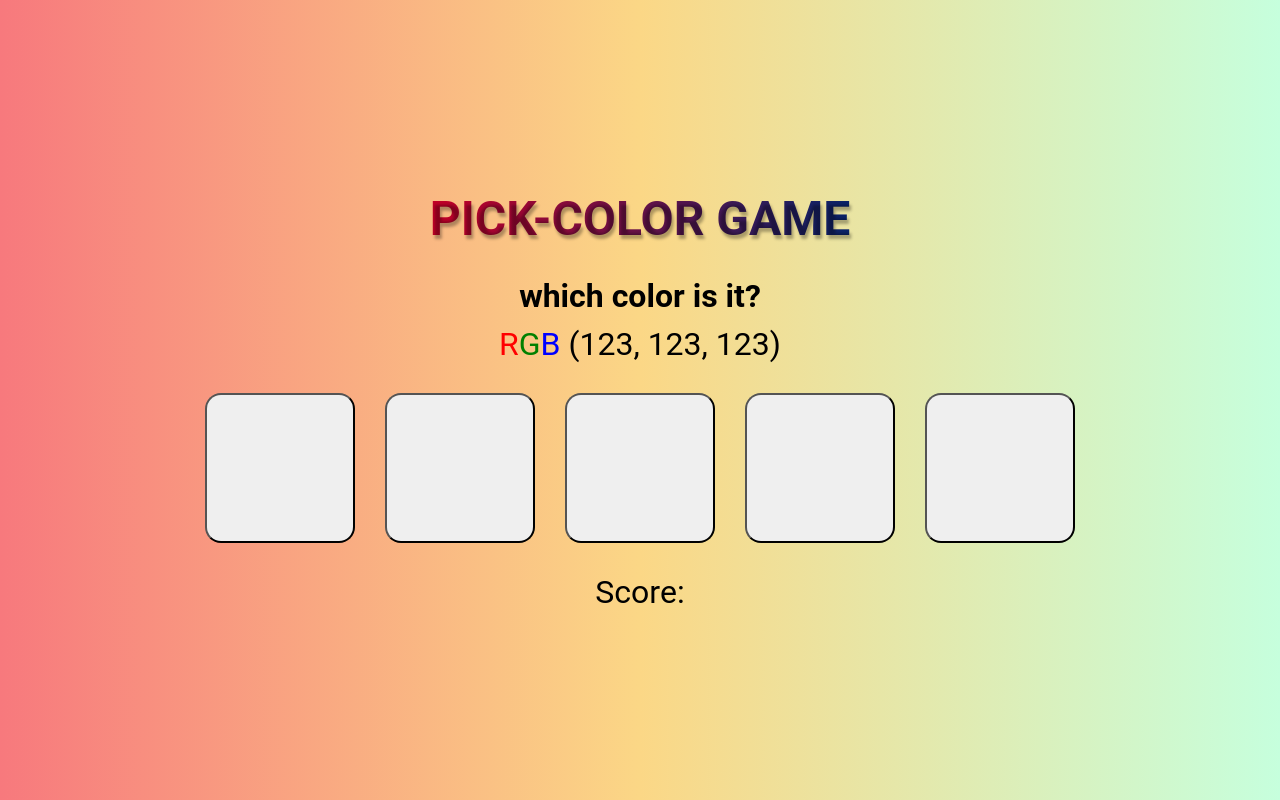
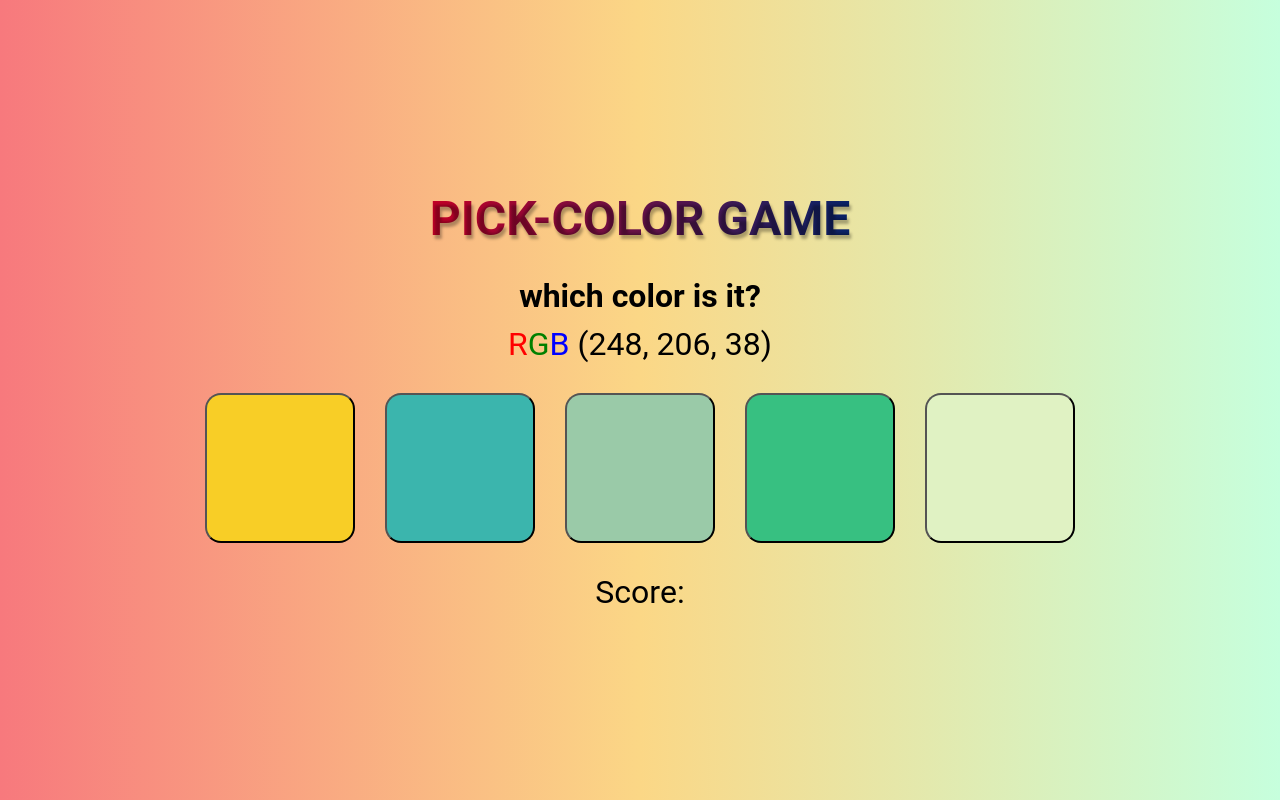
Before and after one commit to BoloMasta/pick-color-game, a plain HTML site: page index.html in a window 1280 px wide. Drawn offline with Linux system fonts and the light colour scheme.

Commit message:
next commit
test functions

```diff
--- a/index.html
+++ b/index.html
@@ -13,8 +13,8 @@
     <p class="rgb">
       <span id="r">R</span><span id="g">G</span><span id="b">B</span> (<span
         id="rvalue"
-        >123</span
-      >, <span id="gvalue">123</span>, <span id="bvalue">123</span>)
+      ></span
+      >, <span id="gvalue"></span>, <span id="bvalue"></span>)
     </p>
 
     <div class="buttons">
--- a/main.js
+++ b/main.js
@@ -1,5 +1,62 @@
 const buttons = document.querySelectorAll(".buttons button");
 const scoreNumber = document.querySelector("#scoreNumber");
 
+const rvalue = document.querySelector("#rvalue");
+const gvalue = document.querySelector("#gvalue");
+const bvalue = document.querySelector("#bvalue");
+
+let correctColorGlobal = "";
+
 const generateNumber = () => Math.floor(Math.random() * 256);
-console.log(generateNumber());
+
+function generateColorRgb() {
+  return (
+    "rgb(" +
+    generateNumber() +
+    ", " +
+    generateNumber() +
+    ", " +
+    generateNumber() +
+    ")"
+  );
+}
+
+function ConsoleThis() {
+  console.log(this.style.backgroundColor);
+  if (this.style.backgroundColor === correctColorGlobal) {
+    console.log("WIN");
+  }
+}
+
+function calcutaleDaysBetweenDates(begin, end) {
+
+}
+
+
+buttons.forEach((button) => {
+  button.style.backgroundColor = generateColorRgb();
+  button.addEventListener("click", ConsoleThis);
+});
+
+function generateCorrectColor() {
+  const numberOfAnswer = Math.floor(Math.random() * 5) + 1;
+  const buttonId = `#btn${numberOfAnswer}`;
+  const correctColor = document.querySelector(buttonId).style.backgroundColor;
+
+  correctColorGlobal = correctColor;
+
+  rvalue.innerHTML = correctColor.slice(4, correctColor.indexOf(","));
+  gvalue.innerHTML = correctColor.slice(
+    correctColor.indexOf(",") + 2,
+    correctColor.indexOf(",", correctColor.indexOf(",") + 1)
+  );
+  bvalue.innerHTML = correctColor.slice(
+    correctColor.indexOf(",", correctColor.indexOf(",") + 1) + 2,
+    correctColor.indexOf(
+      correctColor.indexOf(",", correctColor.indexOf(",") + 1),
+      correctColor.indexOf(",") + 1
+    )
+  );
+}
+
+generateCorrectColor();
```
Also changed, not shown: style.css (line endings or trailing spaces).
